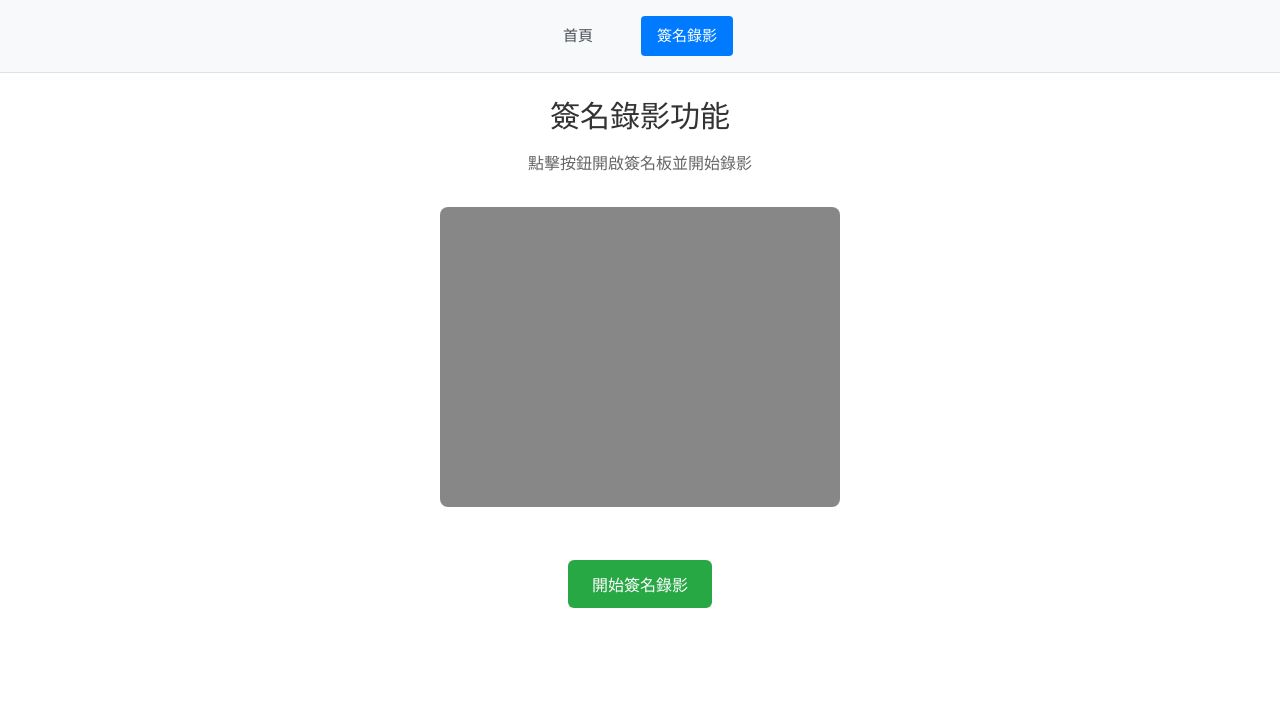
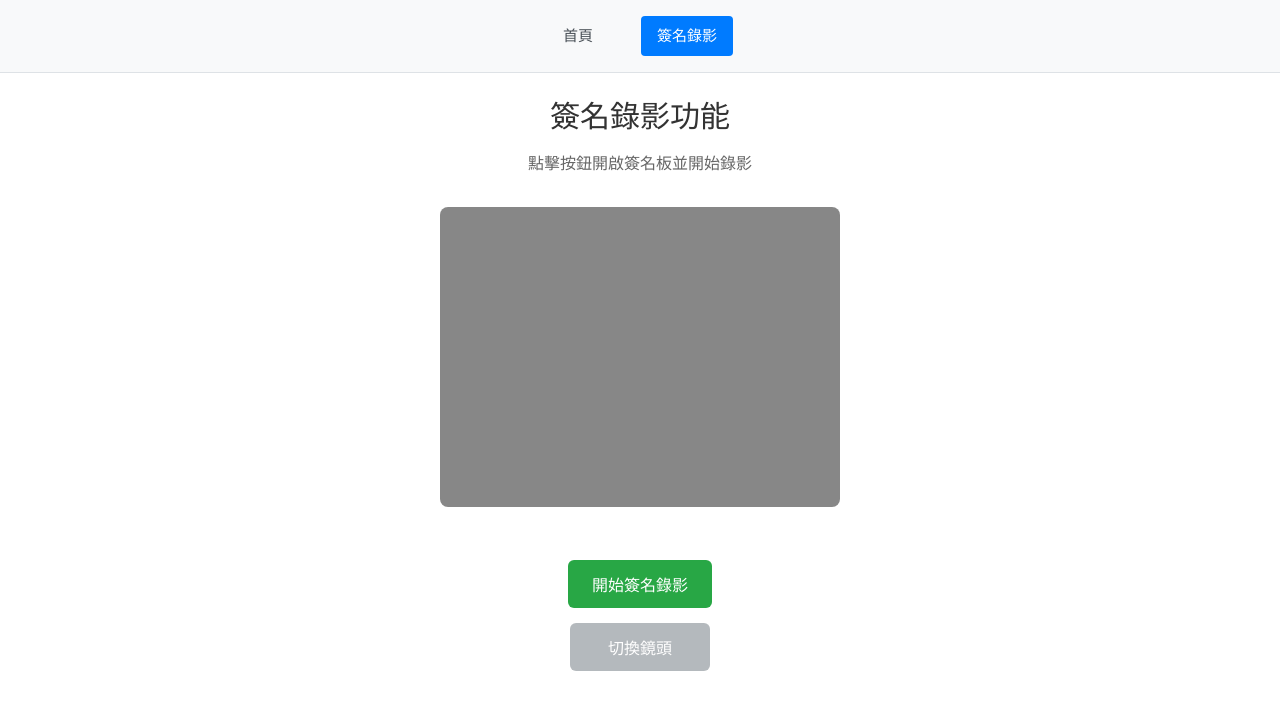
Before and after one commit to et20020223/camera-record-app, a Vue app: page /signature in a window 1280 px wide. Shown: the top 710 px of the page. Built offline with nearby package versions, Linux system fonts and the light colour scheme.

Commit message:
feat: 增加預設前置鏡頭功能

```diff
--- a/src/views/CameraView.vue
+++ b/src/views/CameraView.vue
@@ -61,7 +61,7 @@ const startCamera = async () => {
       errorMessage.value = ''
       mediaStream = await navigator.mediaDevices.getUserMedia({
         video: true,
-        audio: true,
+        audio: false,
       })
       if (video.value) {
         video.value.srcObject = mediaStream
--- a/src/views/SignatureView.vue
+++ b/src/views/SignatureView.vue
@@ -32,6 +32,15 @@
             class="btn success signature-btn"
           >
             開始簽名錄影
+          </button>
+
+          <!-- 切換鏡頭按鈕 -->
+          <button
+            @click="toggleCamera"
+            :disabled="!cameraStarted || recording"
+            class="btn secondary"
+          >
+            切換鏡頭
           </button>
         </div>
       </div>
@@ -153,6 +162,7 @@ const errorMessage = ref<string>('')
 const showDialog = ref<boolean>(false)
 const faceDetectionEnabled = ref<boolean>(true)
 const facesDetected = ref<number>(0)
+const isUsingFrontCamera = ref<boolean>(true) // 追蹤目前使用的鏡頭
 
 // 簽名和錄影實例
 let signaturePad: SignaturePad | null = null
@@ -175,10 +185,20 @@ const startCamera = async () => {
   if (!cameraStarted.value) {
     try {
       errorMessage.value = ''
-      mediaStream = await navigator.mediaDevices.getUserMedia({
-        video: true,
-        audio: true,
-      })
+      // 優先嘗試前置鏡頭
+      try {
+        mediaStream = await navigator.mediaDevices.getUserMedia({
+          video: { facingMode: 'user' }, // 前置鏡頭
+          audio: false,
+        })
+      } catch (frontCameraError) {
+        console.warn('前置鏡頭不可用，嘗試使用預設鏡頭:', frontCameraError)
+        // 如果前置鏡頭失敗，則使用任何可用的鏡頭
+        mediaStream = await navigator.mediaDevices.getUserMedia({
+          video: true,
+          audio: false,
+        })
+      }
 
       if (video.value) {
         video.value.srcObject = mediaStream
@@ -188,6 +208,34 @@ const startCamera = async () => {
     } catch (error) {
       console.error('無法訪問攝像頭:', error)
       errorMessage.value = '無法訪問攝像頭，請確保已授權攝像頭權限'
+    }
+  }
+}
+
+// 切換鏡頭
+const toggleCamera = async () => {
+  if (mediaStream && cameraStarted.value && !recording.value) {
+    // 停止目前的串流
+    mediaStream.getTracks().forEach((track) => track.stop())
+
+    try {
+      errorMessage.value = ''
+      // 切換鏡頭方向
+      isUsingFrontCamera.value = !isUsingFrontCamera.value
+
+      mediaStream = await navigator.mediaDevices.getUserMedia({
+        video: { facingMode: isUsingFrontCamera.value ? 'user' : 'environment' },
+        audio: true,
+      })
+
+      if (video.value) {
+        video.value.srcObject = mediaStream
+      }
+    } catch (error) {
+      console.error('切換鏡頭失敗:', error)
+      errorMessage.value = '切換鏡頭失敗，請重試'
+      // 切換失敗時恢復原狀態
+      isUsingFrontCamera.value = !isUsingFrontCamera.value
     }
   }
 }
```
